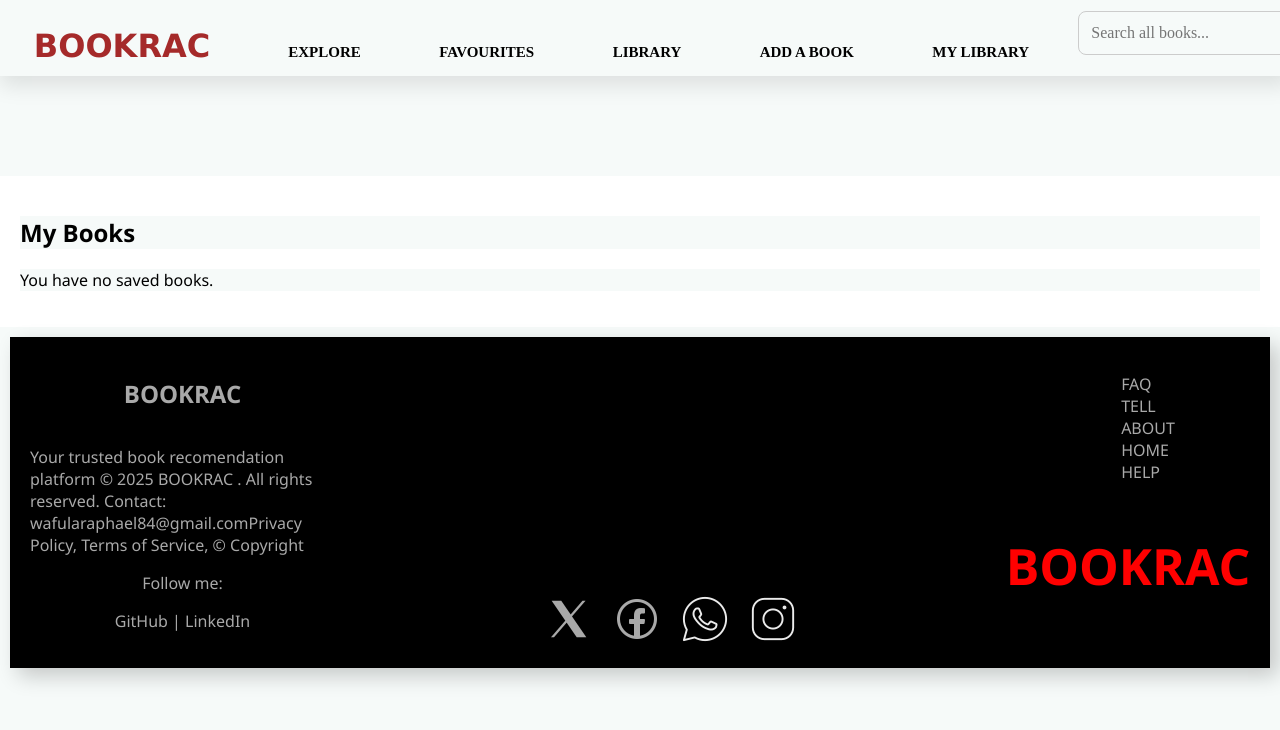
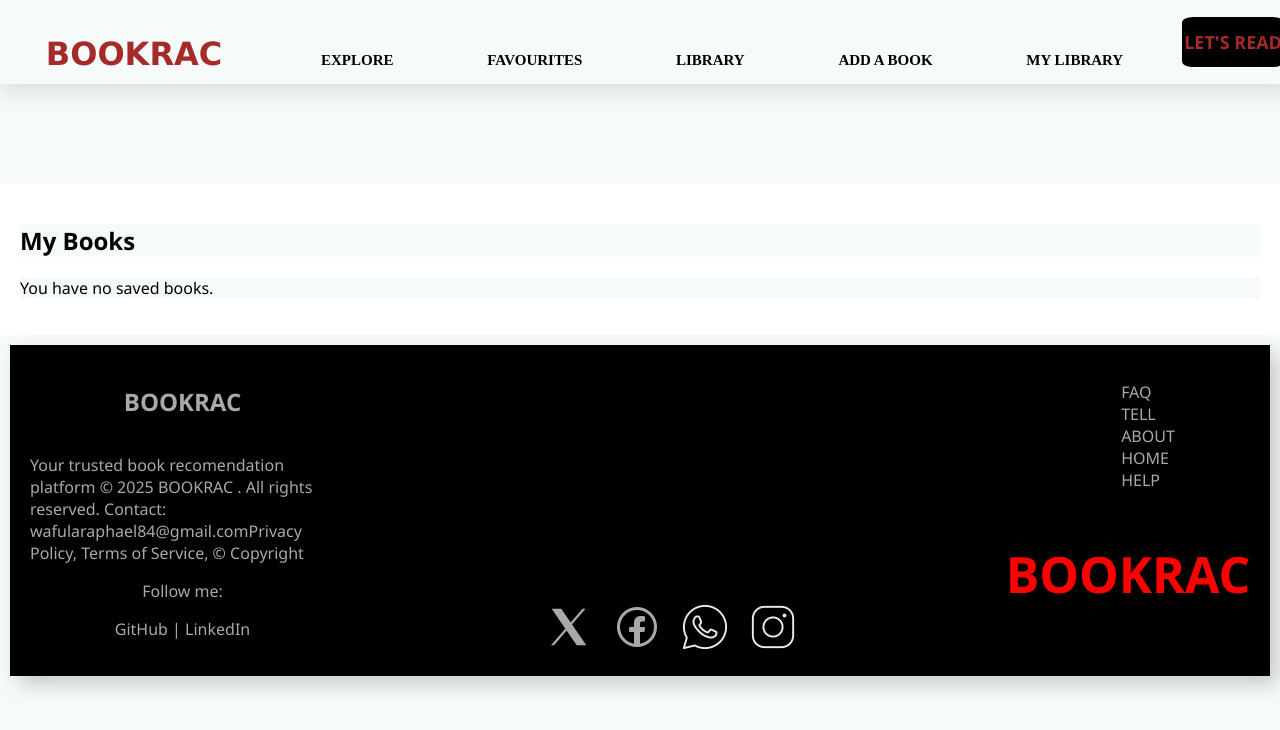
Before and after one commit to RAPHAELWAFULA/bookrecapp, a React (Create React App) app: page /MyBooks in a window 1280 px wide. Shown: the top 730 px of the page. Built offline with nearby package versions, Linux system fonts and the light colour scheme.

Commit message:
addbooks

```diff
--- a/src/components/navbar.css
+++ b/src/components/navbar.css
@@ -79,11 +79,18 @@ align-items: flex-end;
 
 }
 
-.search input{
-   padding: 8px 12px;
-  border-radius: 20px;
-  border: 2px solid aliceblue;
-  width: 180px;
-  font-family: nova;
-  color:blueviolet;
+.read {
+font-size: 18px;
+height: 50px;
+/* border: 1px solid black; */
+display: flex;
+justify-content: center;
+align-items: center;
+/* padding: 2px; */
+background-color: black;
+border-radius: 11%;
+/* box-shadow: 0 10px 20px rgba(0, 0, 0, 0.2); */
+padding-left: 2px;
+padding-right: 2px;
+color: brown;
 }
--- a/src/components/navbar.js
+++ b/src/components/navbar.js
@@ -28,13 +28,7 @@ const Navbar = () =>{
       <Link to="/MyBooks"> MY LIBRARY</Link>
 
       </div>
-     <div className="search">
-         <input
-        type="text"
-        placeholder="Search all books..."
-        value={query}
-        onChange={handleChange}/>
-     </div>
+     <h1 className='read'>LET'S READ</h1>
      </div>
 
 
--- a/src/pages/MyBooks.css
+++ b/src/pages/MyBooks.css
@@ -30,3 +30,31 @@
   .book-card h3 {
     margin: 10px 0 5px;
   }
+
+  .scroll-to-top {
+    position: fixed;
+    bottom: 30px;
+    right: 30px;
+    background-color: #333;
+    color: white;
+    border: none;
+    padding: 12px 16px;
+    border-radius: 50%;
+    font-size: 20px;
+    cursor: pointer;
+    z-index: 1000;
+    opacity: 0;
+    visibility: hidden;
+    transition: opacity 0.4s ease, visibility 0.4s ease;
+  }
+
+  .scroll-to-top.show {
+    opacity: 1;
+    visibility: visible;
+  }
+
+  .scroll-to-top:hover {
+    background-color: #555;
+    transform: scale(1.1);
+    transition: transform 0.2s ease;
+  }
--- a/src/pages/MyBooks.js
+++ b/src/pages/MyBooks.js
@@ -3,11 +3,29 @@ import './MyBooks.css';
 
 const MyBooks = () => {
   const [myBooks, setMyBooks] = useState([]);
+  const [showScroll, setShowScroll] = useState(false);
 
   useEffect(() => {
     const storedBooks = JSON.parse(localStorage.getItem('myBooks')) || [];
     setMyBooks(storedBooks);
   }, []);
+
+  useEffect(() => {
+    const handleScroll = () => {
+      if (window.scrollY > 300) {
+        setShowScroll(true);
+      } else {
+        setShowScroll(false);
+      }
+    };
+
+    window.addEventListener('scroll', handleScroll);
+    return () => window.removeEventListener('scroll', handleScroll);
+  }, []);
+
+  const scrollToTop = () => {
+    window.scrollTo({ top: 0, behavior: 'smooth' });
+  };
 
   const removeBook = (indexToRemove) => {
     const updatedBooks = myBooks.filter((_, index) => index !== indexToRemove);
@@ -35,6 +53,17 @@ const MyBooks = () => {
           ))}
         </div>
       )}
+
+      {/* Scroll to Top Button */}
+      {showScroll && (
+      <button
+      className={`scroll-to-top ${showScroll ? 'show' : ''}`}
+      onClick={scrollToTop}
+    >
+      ⬆️
+    </button>
+
+      )}
     </div>
   );
 };
--- a/src/pages/library.css
+++ b/src/pages/library.css
@@ -83,3 +83,33 @@
     border-radius: 8px;
     font-size: 16px;
   }
+
+
+  .scroll-to-top {
+    position: fixed;
+    bottom: 30px;
+    right: 30px;
+    background-color: red;
+    color: white;
+    border: none;
+    padding: 12px 16px;
+    border-radius: 50%;
+    font-size: 20px;
+    cursor: pointer;
+    z-index: 1000;
+    opacity: 0;
+    visibility: hidden;
+    transition: opacity 0.4s ease, transform 0.4s ease, visibility 0.4s ease;
+    transform: scale(0.8);
+  }
+
+  .scroll-to-top.show {
+    opacity: 1;
+    visibility: visible;
+    transform: scale(1);
+  }
+
+  .scroll-to-top:hover {
+    background-color:red;
+    transform: scale(1.1);
+  }
--- a/src/pages/library.js
+++ b/src/pages/library.js
@@ -13,6 +13,7 @@ const Library = ({ onLikeBook }) => {
   const [searchTerm, setSearchTerm] = useState('');
   const [bookSearchTerm, setBookSearchTerm] = useState('');
   const [ratings, setRatings] = useState({});
+  const [showScroll, setShowScroll] = useState(false);
 
   useEffect(() => {
     const fetchBooks = async () => {
@@ -22,7 +23,7 @@ const Library = ({ onLikeBook }) => {
       for (const theme of themes) {
         try {
           const res = await fetch(
-            `https://www.googleapis.com/books/v1/volumes?q=subject:${theme}&maxResults=20`
+            `https://www.googleapis.com/books/v1/volumes?q=subject:${theme}&maxResults=40`
           );
           const data = await res.json();
           newBooks[theme] = data.items || [];
@@ -39,21 +40,33 @@ const Library = ({ onLikeBook }) => {
     fetchBooks();
   }, []);
 
+  useEffect(() => {
+    const handleScroll = () => {
+      setShowScroll(window.scrollY > 300);
+    };
+
+    window.addEventListener('scroll', handleScroll);
+    return () => window.removeEventListener('scroll', handleScroll);
+  }, []);
+
+  const scrollToTop = () => {
+    window.scrollTo({ top: 0, behavior: 'smooth' });
+  };
+
+  const handleRatingChange = (bookId, value) => {
+    setRatings((prev) => ({ ...prev, [bookId]: value }));
+  };
+
   if (loading) return <div className="loading">📖 Loading books...</div>;
 
   const filteredThemes = themes.filter((theme) =>
     theme.toLowerCase().includes(searchTerm.toLowerCase())
   );
 
-  const handleRatingChange = (bookId, value) => {
-    setRatings((prev) => ({ ...prev, [bookId]: value }));
-  };
-
   return (
     <div className="library-container">
       <h1>Library</h1>
 
-      {/* Search by Theme */}
       <input
         type="text"
         placeholder="Search by theme..."
@@ -62,7 +75,6 @@ const Library = ({ onLikeBook }) => {
         className="search-bar"
       />
 
-      {/* Search by Book Name */}
       <input
         type="text"
         placeholder="Search by book title..."
@@ -122,6 +134,13 @@ const Library = ({ onLikeBook }) => {
           </div>
         );
       })}
+
+      {/* Scroll to Top Button */}
+      {showScroll && (
+        <button className="scroll-to-top show" onClick={scrollToTop}>
+          ⬆️
+        </button>
+      )}
     </div>
   );
 };
```
